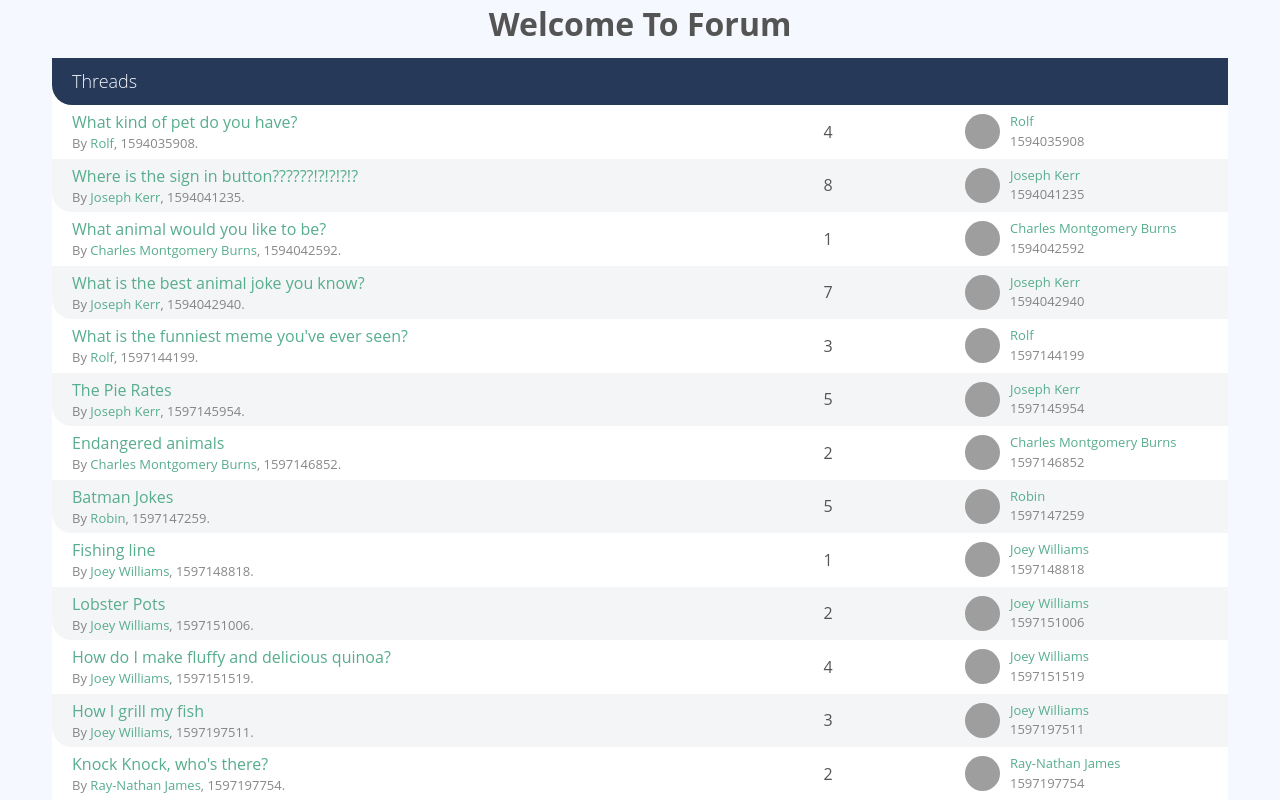
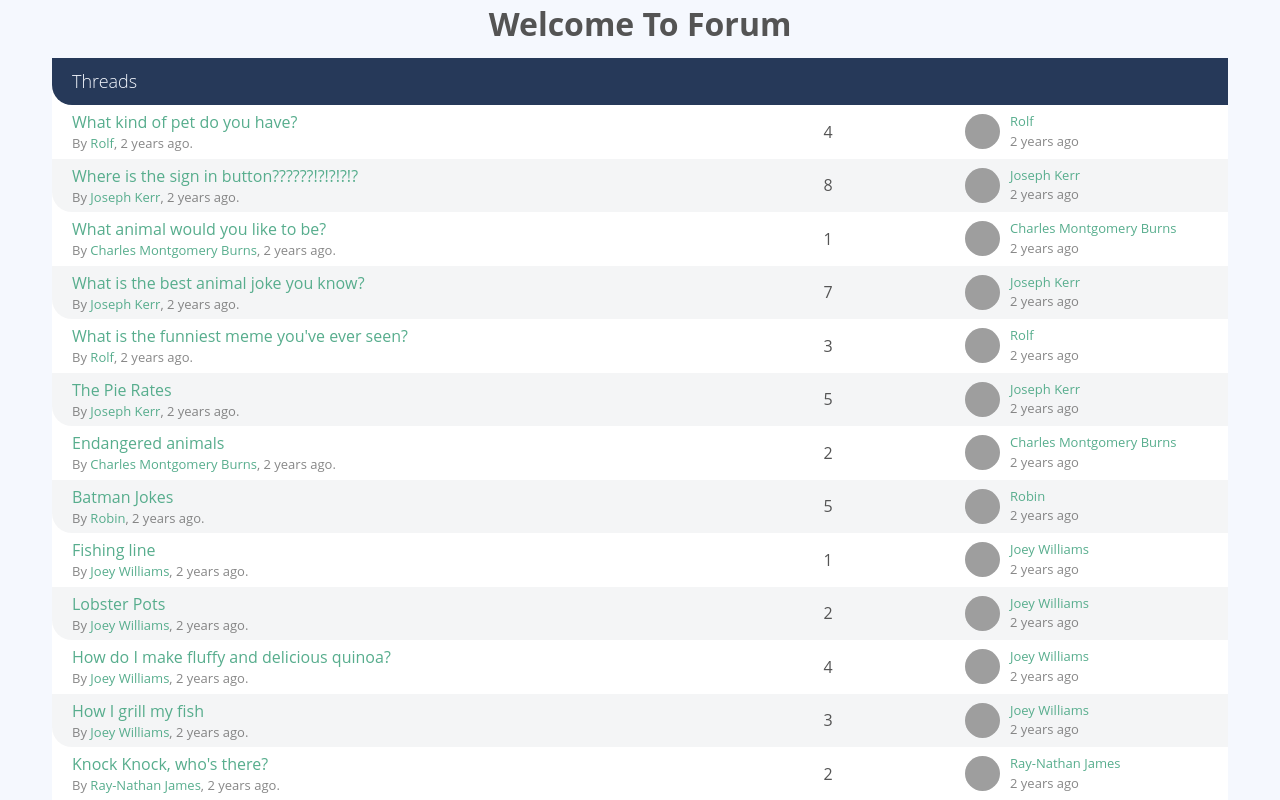
Before and after one commit to AsmitNepali/vueschool-forum, a Vue app: page / in a window 1280 px wide. Shown: the top 800 px of the page. Built offline with nearby package versions, Linux system fonts and the light colour scheme; grey boxes are pictures that could not be loaded.

Commit message:
IMP: Forum Show Page.

```diff
--- a/package.json
+++ b/package.json
@@ -10,6 +10,7 @@
   "dependencies": {
     "core-js": "^3.8.3",
     "dayjs": "^1.11.5",
+    "lodash": "^4.17.21",
     "vue": "^3.2.13",
     "vue-router": "^4.0.3",
     "vuex": "^4.0.0"
--- /dev/null
+++ b/src/components/AppDate.vue
@@ -0,0 +1,35 @@
+<template>
+  <span :title="humanFriendlyDate()">
+    {{ diffForHumans() }}
+  </span>
+</template>
+
+<script>
+import dayjs from "dayjs";
+import relativeTime from 'dayjs/plugin/relativeTime'
+import localizedDate from 'dayjs/plugin/localizedFormat'
+
+dayjs.extend(relativeTime)
+dayjs.extend(localizedDate)
+
+export default {
+  props: {
+    timestamp: {
+      type: Number,
+      required: true
+    }
+  },
+  methods: {
+    diffForHumans () {
+      return dayjs.unix(this.timestamp).fromNow()
+    },
+    humanFriendlyDate () {
+      return dayjs.unix(this.timestamp).format('llll')
+    }
+  }
+}
+</script>
+
+<style scoped>
+
+</style>
--- a/src/components/PostList.vue
+++ b/src/components/PostList.vue
@@ -20,8 +20,8 @@
         </div>
       </div>
 
-      <div class="post-date text-faded" :title="humanFriendlyDate(post.publishedAt)">
-        {{ diffForHumans(post.publishedAt) }}
+      <div class="post-date text-faded">
+        <app-date :timestamp="post.publishedAt"/>
       </div>
 
     </div>
@@ -30,12 +30,6 @@
 
 <script>
 import sourceData from '@/data.json'
-import dayjs from 'dayjs'
-import relativeTime from 'dayjs/plugin/relativeTime'
-import localizedDate from 'dayjs/plugin/localizedFormat'
-
-dayjs.extend(relativeTime)
-dayjs.extend(localizedDate)
 
 export default {
   data () {
@@ -52,12 +46,6 @@ export default {
   methods: {
     userById (userId) {
       return this.users.find(u => u.id === userId)
-    },
-    diffForHumans (timestamp) {
-      return dayjs.unix(timestamp).fromNow()
-    },
-    humanFriendlyDate (timestamp) {
-      return dayjs.unix(timestamp).format('llll')
     }
   }
 }
--- a/src/components/ThreadList.vue
+++ b/src/components/ThreadList.vue
@@ -1,6 +1,5 @@
 <template>
   <div class="col-full">
-
     <div class="thread-list">
 
       <h2 class="list-title">Threads</h2>
@@ -11,7 +10,7 @@
             <router-link :to="{name: 'ThreadShow', params: {id: thread.id}}">{{thread.title}}</router-link>
           </p>
           <p class="text-faded text-xsmall">
-            By <a href="#">{{userById(thread.userId).name}}</a>, {{ thread.publishedAt }}.
+            By <a href="#">{{userById(thread.userId).name}}</a>, <app-date :timestamp="thread.publishedAt"/>.
           </p>
         </div>
 
@@ -26,13 +25,14 @@
             <p class="text-xsmall">
               <a href="#">{{ userById(thread.userId).name }}</a>
             </p>
-            <p class="text-xsmall text-faded">{{ thread.publishedAt }}</p>
+            <p class="text-xsmall text-faded"><app-date :timestamp="thread.publishedAt"/></p>
           </div>
         </div>
       </div>
 
     </div>
   </div>
+
 </template>
 
 <script>
--- a/src/main.js
+++ b/src/main.js
@@ -2,6 +2,36 @@ import { createApp } from 'vue'
 import App from './App.vue'
 import router from './router'
 import store from './store'
+import upperFirst from 'lodash/upperFirst'
+import camelCase from 'lodash/camelCase'
 
 const forumApp = createApp(App)
+
+const requireComponent = require.context(
+    './components',
+    false,
+    /App[A-Z]\w+\.(vue|js)$/
+)
+
+requireComponent.keys().forEach(fileName => {
+
+    const componentConfig = requireComponent(fileName)
+
+    const componentName = upperFirst(
+        camelCase(
+            // Gets the file name regardless of folder depth
+            fileName
+                .split('/')
+                .pop()
+                .replace(/\.\w+$/, '')
+        )
+    )
+
+
+    // Register component globally
+    forumApp.component(
+        componentName,
+        componentConfig.default || componentConfig
+    )
+})
 forumApp.use(store).use(router).mount('#app')
--- a/src/router/index.js
+++ b/src/router/index.js
@@ -28,6 +28,12 @@ const routes = [
     }
   },
   {
+    path: '/forum/:id',
+    name: 'Forum',
+    props: true,
+    component: () => import('@/views/ForumView')
+  },
+  {
     path: '/:pathMatch(.*)*',
     name: 'NotFound',
     component: () => import('@/views/NotFoundView')
--- /dev/null
+++ b/src/views/ForumView.vue
@@ -0,0 +1,44 @@
+<template>
+  <div class="col-full push-top">
+    <div class="forum-header">
+      <div class="forum-details">
+        <h1>{{ forum.name }}</h1>
+        <p class="text-lead">{{ forum.description }}</p>
+      </div>
+      <a href="new-thread.html" class="btn-green btn-small">Start a thread</a>
+    </div>
+  </div>
+  <div class="col-full push-top">
+
+    <thread-list :threads="threads"/>
+  </div>
+</template>
+
+<script>
+import ThreadList from "@/components/ThreadList";
+import sourceData from "@/data.json"
+
+export default {
+  components: {
+    ThreadList
+  },
+  props: {
+    id: {
+      type: String,
+      required: true
+    },
+  },
+  computed: {
+    forum() {
+      return sourceData.forums.find(forum => forum.id === this.id)
+    },
+    threads() {
+      return sourceData.threads.filter(thread => thread.forumId === this.id)
+    }
+  }
+}
+</script>
+
+<style scoped>
+
+</style>
```
Also changed, not shown: 1 other file (tests, documents, lock files or other folders).
